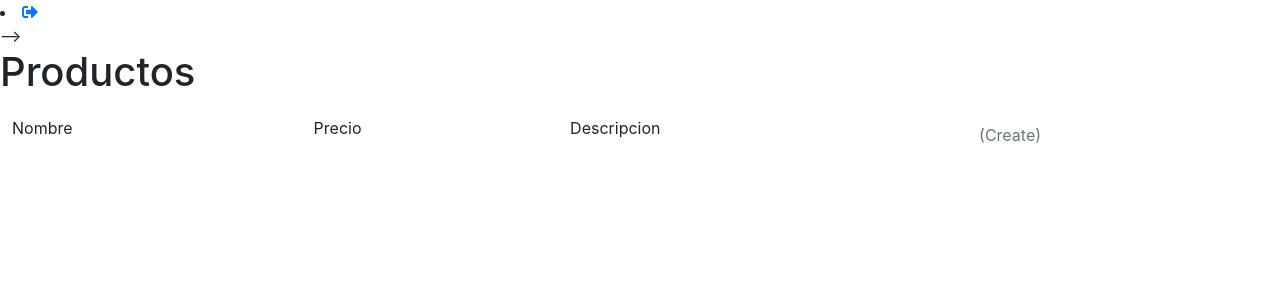
After one commit to oxampo/O-market, a Django app: page /product-list/ in a window 1280 px wide. The commit adds this page. Shown: the top 300 px of the page. Run offline with Django 3.2, Linux system fonts and the light colour scheme; data that the repository does not hold is empty; parts of the project's set-up code (start-up, migrations or seed data) failed here and were passed over; some libraries are stand-ins or nearby versions.

Commit message:
product read update

```diff
--- a/omarket/omarket/urls.py
+++ b/omarket/omarket/urls.py
@@ -27,6 +27,9 @@ urlpatterns = [
     path('compras/', Gviews.Compras, name="compras"),
     path('admin/', admin.site.urls),
     path('crud-productos/', product_views.crudProduct, name="crud-productos"),
+    path('product-list/', product_views.productList, name="product-list"),
+    path('product-list/<int:id>/', product_views.crudProduct, name="product-update"),
+    #path('delete-product'),
     path('users/login', user_views.login_view, name="login"),
     path('users/logout', user_views.logout_view,name='logout'),
     path('users/signup',user_views.signup,name="signup")
--- a/omarket/products/views.py
+++ b/omarket/products/views.py
@@ -7,13 +7,24 @@ from .forms import productForm
 
 # Create your views here.
 
+def productList(request):
+    context = {'product_list':Products.objects.all()}
+    return render(request, 'product-list.html', context)
 
-def crudProduct(request):
+def crudProduct(request, id=0):
     if request.method == "GET":
-        form = productForm()
+        if id==0:   #Si ID es igual a 0 es una operacion de Crear
+            form = productForm()
+        else:
+            product = Products.objects.get(pk=id) #obten todos los productos donde su primary key sea igual al id
+            form = productForm(instance=product)
         return render(request, 'crud-product.html', {'form':form})
     else:
-        form = productForm(request.POST)
+        if id==0:
+            form = productForm(request.POST)
+        else:
+            product = Products.objects.get(pk=id)
+            form = productForm(request.POST,instance= product)
         if form.is_valid():
             form.save()
-        return render(request, 'crud-product.html', {'form':form})
+        return redirect('product-list')
--- a/omarket/templates/crud-product.html
+++ b/omarket/templates/crud-product.html
@@ -36,6 +36,10 @@
         {% csrf_token %}
         {{form}}
         <button class="btn btn-success mt-5" type="submit">Crear</button>
+        <a href="{% url 'product-list' %}">Ver Lista</a>
+        {% if error %}
+            <p class="alert alert-danger">{{error}}</p>
+        {% endif %}
     </form>
 
 
--- /dev/null
+++ b/omarket/templates/product-list.html
@@ -0,0 +1,53 @@
+<!DOCTYPE html>
+<html lang="en">
+<head>
+    <meta charset="UTF-8">
+
+    {% load static %}
+    <link rel="stylesheet" href="{% static 'css/bootstrap.min.css' %}">
+    <link rel="stylesheet" href="{% static 'css/main.css' %}">
+    <link rel="stylesheet" href="https://use.fontawesome.com/releases/v5.1.0/css/all.css" crossorigin="anonymous">
+    <link rel="stylesheet" href="https://stackpath.bootstrapcdn.com/bootstrap/4.4.1/css/bootstrap.min.css" integrity="sha384-Vkoo8x4CGsO3+Hhxv8T/Q5PaXtkKtu6ug5TOeNV6gBiFeWPGFN9MuhOf23Q9Ifjh" crossorigin="anonymous">
+    <!--en el último link se accede a lo del icono de logout que sale en la pagina-->
+
+
+</head>
+<body>
+    <!-- {% include "nav.html" %} -->
+
+    <h1>Productos</h1>
+
+    <table class="table table-borderless">
+        <thead>
+            <tr>
+                <td>Nombre</td>
+                <td>Precio</td>
+                <td>Descripcion</td>
+                <td>
+                    <a href="{% url 'crud-productos' %}" class="btn text-secondary px-0">
+                        (Create)
+                    </a>
+                </td>
+            </tr>
+
+        </thead>
+        <tbody>
+            {% for Products in product_list %}
+                <tr>
+                    <td>{{ Products.prodName }}</td>
+                    <td>{{ Products.precio }}$</td>
+                    <td>{{ Products.descripcion }}</td>
+                    <td>
+                        <a href="{% url 'product-update' Products.id %}" class="btn text-secondary px-0">
+                            (Edit)
+                        </a>
+                    </td>
+                </tr>
+            {% endfor %}
+        </tbody>
+    </table>
+
+
+
+</body>
+</html>
```
